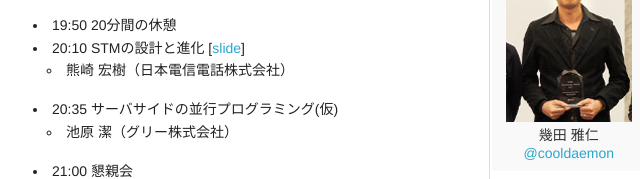
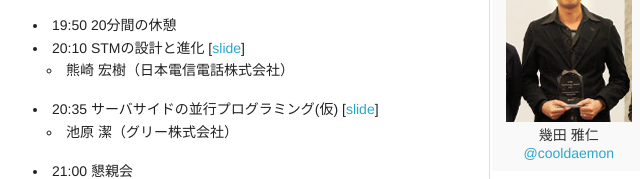
Before and after one commit to greetech5/greetech5.github.com, a plain HTML site: page index.html in a window 1280 px wide. Shown: the part 1211-1390 px from the top of the page, 166-806 px from the left. Drawn offline with Linux system fonts and the light colour scheme.

Commit message:
add slide
ikehara-san

```diff
--- a/index.html
+++ b/index.html
@@ -78,7 +78,7 @@
     <ul>
       <li>18:30 開場</li>
       <li>18:55 開会</li>
-      <li>19:00 【基調講演】ここから始める並行プログラミング [<a href="http://www.slideshare.net/faithandbrave/start-concurrent">slide</a>]</li>
+      <li>19:00 【基調講演】ここから始める並行プログラミング [<a href="http://www.slideshare.net/faithandbrave/start-concurrent" target="_blank">slide</a>]</li>
       <ul>
         <li>高橋 晶（株式会社ロングゲート）</li>
       </ul>
@@ -87,11 +87,11 @@
         <li>幾田 雅仁（株式会社 gumi）</li>
       </ul>
       <li>19:50 20分間の休憩</li>
-      <li>20:10 STMの設計と進化 [<a href="http://www.slideboom.com/presentations/1001727/STM%E3%81%AE%E8%A8%AD%E8%A8%88%E3%81%A8%E9%80%B2%E5%8C%96">slide</a>]</li>
+      <li>20:10 STMの設計と進化 [<a href="http://www.slideboom.com/presentations/1001727/STM%E3%81%AE%E8%A8%AD%E8%A8%88%E3%81%A8%E9%80%B2%E5%8C%96" target="_blank">slide</a>]</li>
       <ul>
         <li>熊崎 宏樹（日本電信電話株式会社）</li>
       </ul>
-      <li>20:35 サーバサイドの並行プログラミング(仮)</li>
+      <li>20:35 サーバサイドの並行プログラミング(仮) [<a href="http://www.slideshare.net/greetech/gree-techtalk5serverside" target="_blank">slide</a>]</li>
       <ul>
         <li>池原 潔（グリー株式会社）</li>
       </ul>
```
